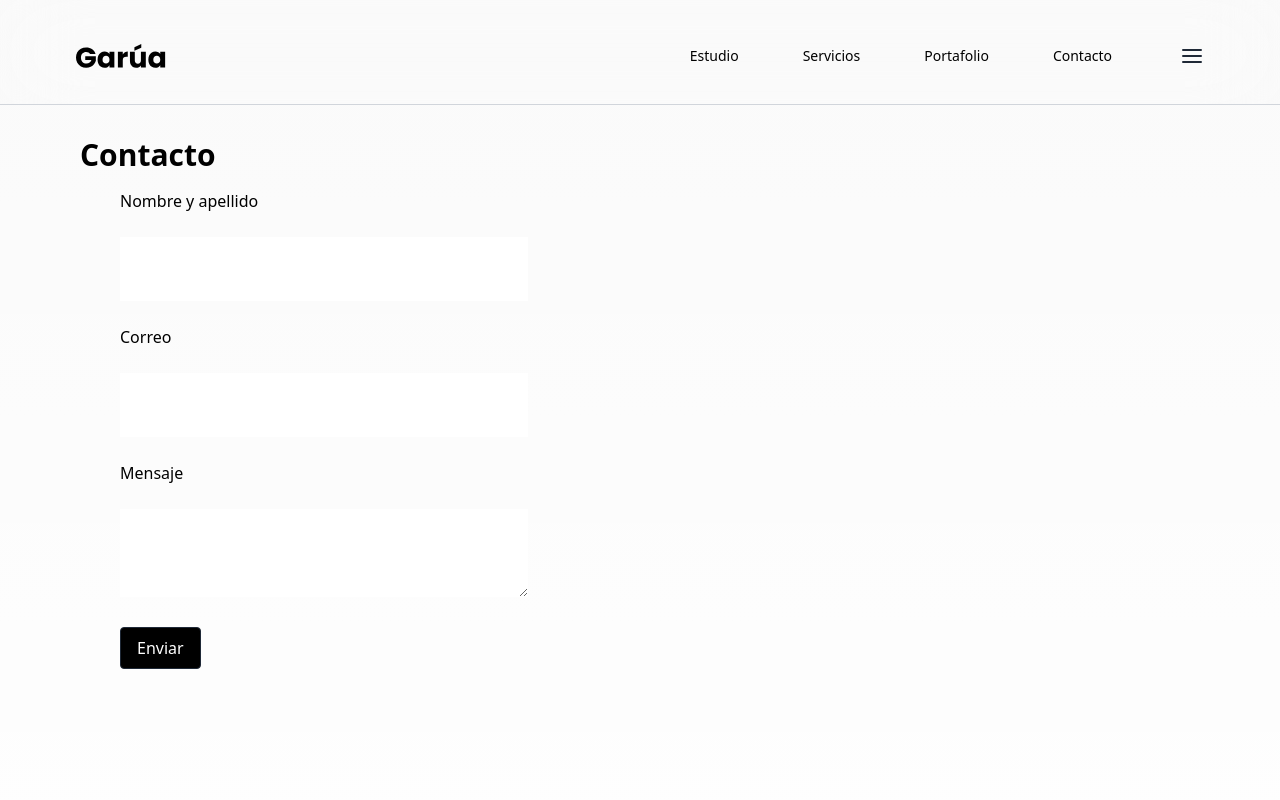
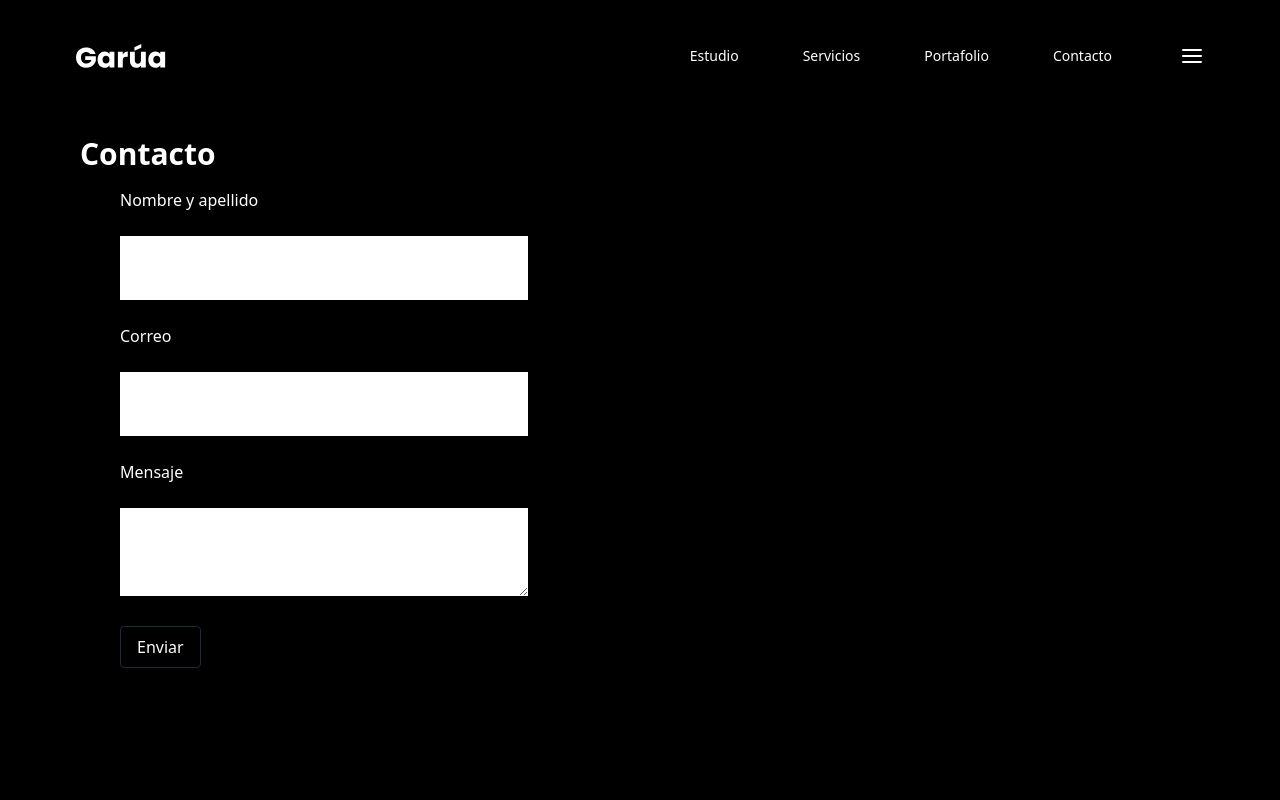
Before and after one commit to aguerrajovane/estudiogarua, a Next.js app: page /es/contacto in a window 1280 px wide. Shown: the top 800 px of the page. Built offline with nearby package versions, Linux system fonts and the light colour scheme; what tw-elements would draw is missing.

Commit message:
Background color changed to black

```diff
--- a/app/global.css
+++ b/app/global.css
@@ -3,9 +3,9 @@
 @tailwind utilities;
 
 :root {
-  --foreground-rgb: 0, 0, 0;
-  --background-start-rgb: 250, 250, 250;
-  --background-end-rgb: 255, 255, 255;
+  --foreground-rgb: 255, 255, 255;
+  --background-start-rgb: 0, 0, 0;
+  --background-end-rgb: 0, 0, 0;
 }
 
 @media (prefers-color-scheme: dark) {
--- a/components/DesktopMenu.js
+++ b/components/DesktopMenu.js
@@ -12,7 +12,7 @@ const Modal = () => {
     <>
       {/* Botón de activación del modal */}
       <button
-        className="w-12 h-12 flex items-center justify-center text-gray-800"
+        className="w-12 h-12 flex items-center justify-center text-white"
         onClick={toggleModal}
       >
         {/* Ícono de hamburguesa */}
@@ -36,16 +36,16 @@ const Modal = () => {
           <div className="flex items-center justify-center text-center">
             <div className="fixed" onClick={toggleModal}></div>
 
-            <div className="bg-black w-full mx-auto min-h-screen">
+            <div className="bg-black text-white w-full mx-auto min-h-screen">
               {/* Cabezera del modal */}
               <div className="flex items-center justify-between pt-8 pb-6 w-full max-w-6xl mx-auto">
                 {/* Logotipo */}
                 <Link href="/es">
-                  <img src="/logo.svg" alt="Logo" className="relative dark:invert mx-3 h-4 lg:h-6" />
+                  <img src="/logo.svg" alt="Logo" className="relative invert mx-3 h-4 lg:h-6" />
                 </Link>
                 <div className="flex w-1/2 justify-between items-center">
                     {/* Botón de idioma */}
-                  <button className="flex items-end	">
+                  <button className="flex items-end">
                     <p>Es</p>
                     <svg
                       className="w-4 h-4 ml-4"
--- a/components/Footer.js
+++ b/components/Footer.js
@@ -3,7 +3,7 @@ import React from 'react'
 const Footer = () => {
   return (
     <div className="z-10 w-full items-center justify-between  text-sm lg:flex">
-      <div className="flex w-full justify-center border-t border-gray-300 bg-gradient-to-b pb-6 pt-8 backdrop-blur-2xl dark:border-neutral-800 dark:bg-zinc-800/30 dark:from-inherit lg:dark:bg-zinc-800/30">
+      <div className="flex w-full justify-center border-t border-gray-300 bg-gradient-to-b pb-6 pt-8 backdrop-blur-2xl">
       Footer
       </div>
     </div>
--- a/components/Navbar.js
+++ b/components/Navbar.js
@@ -8,25 +8,12 @@ function Navbar() {
   const toggleMenuMobile = () => {
     setShowMenuMobile(!showMenuMobile);
   };
-  let isMenuOpen = false;
-  const handleToggleMenu = () => {
-    isMenuOpen = !isMenuOpen;
-    const menuElement = document.getElementById("desktop-menu");
-
-    if (menuElement) {
-      if (isMenuOpen) {
-        menuElement.classList.remove("hidden");
-      } else {
-        menuElement.classList.add("hidden");
-      }
-    }
-  };
 
   return (
-    <nav className="z-10 border-b border-gray-300 bg-gradient-to-b pb-6 pt-8 backdrop-blur-2xl dark:border-neutral-800 dark:bg-zinc-800/30 dark:from-inherit lg:dark:bg-zinc-800/30 text-sm lg:flex">
+    <nav className="z-10 sticky top-0 pb-6 pt-8 text-sm lg:flex">
       <div className="flex w-full max-w-6xl mx-auto items-center justify-between">
         <Link href="/es">
-          <img src="/logo.svg" alt="Logo" className="relative dark:invert mx-3 h-4 lg:h-6" />
+          <img src="/logo.svg" alt="Logo" className="relative invert mx-3 h-4 lg:h-6" />
         </Link>
         <div className="block lg:hidden justify-items-end">
           <button
@@ -49,19 +36,19 @@ function Navbar() {
           <div className="text-sm lg:justify-end">
             <Link
               href="/es/nosotros"
-              className="block mt-4 lg:inline-block lg:mt-0 hover:border-b ml-12 p-2"
+              className="block mt-4 lg:inline-block lg:mt-0 ml-12 p-2"
               >
               Estudio
             </Link>
             <Link
               href="/es/servicios"
-              className="block mt-4 lg:inline-block lg:mt-0 hover:border-b ml-12 p-2"
+              className="block mt-4 lg:inline-block lg:mt-0 ml-12 p-2"
               >
               Servicios
             </Link>
             <Link
               href="/es/portafolio"
-              className="block mt-4 lg:inline-block lg:mt-0 hover:border-b ml-12 p-2"
+              className="block mt-4 lg:inline-block lg:mt-0 ml-12 p-2"
               >
               Portafolio
             </Link>
```
